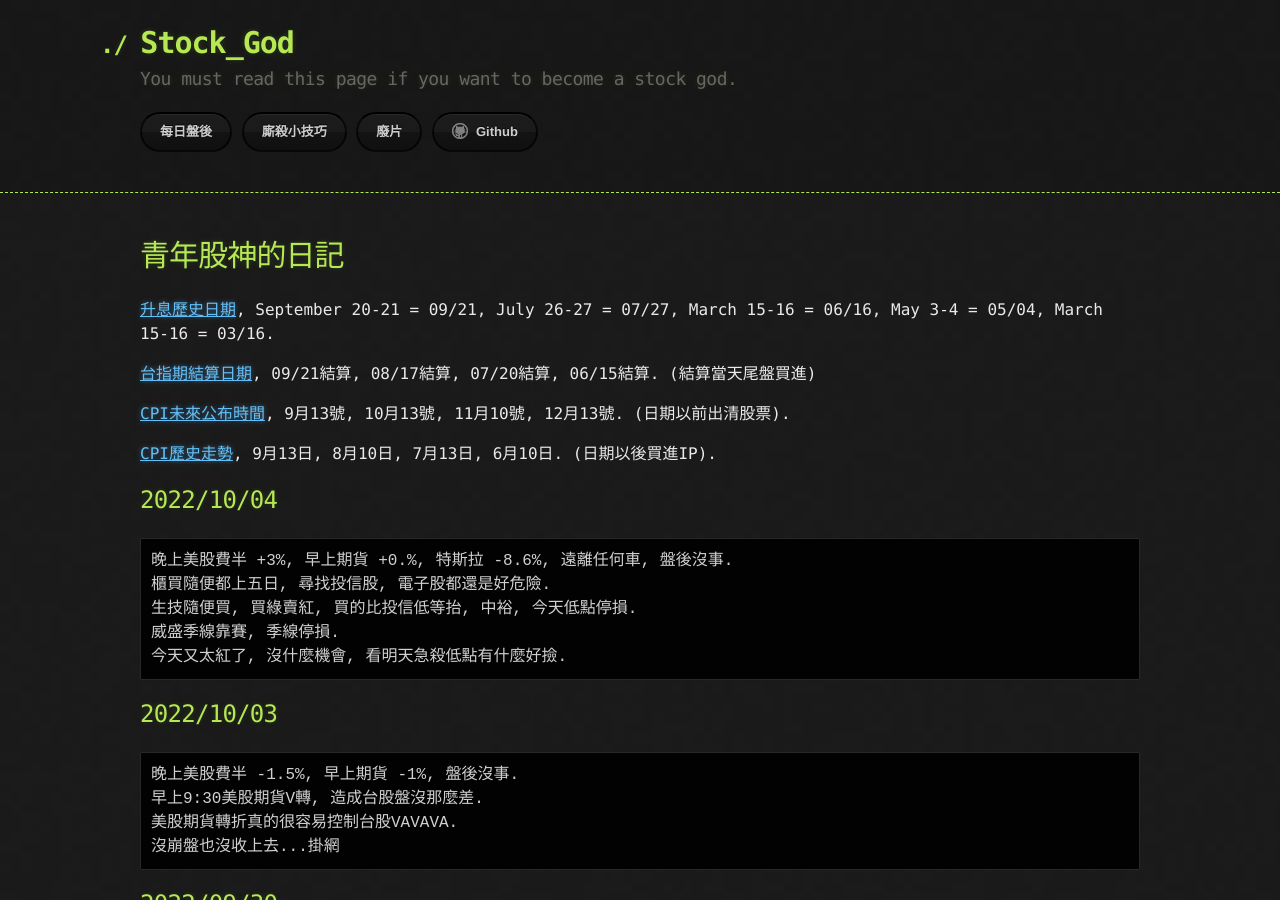
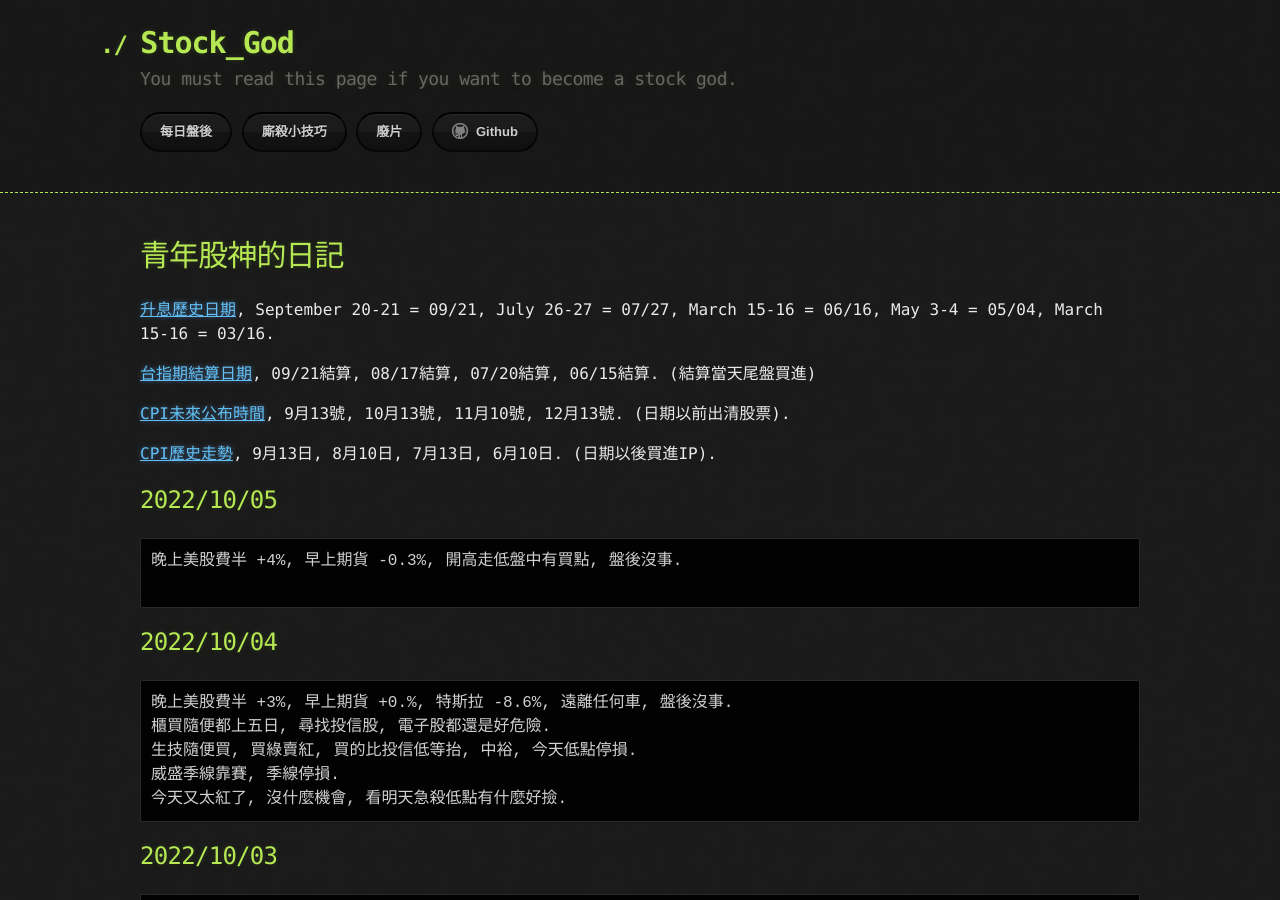
Before and after one commit to lepg5487/Stock_God, a Jekyll site: the page built from index.md, in a window 1280 px wide and 900 px high. Built offline with Jekyll 4.4.1, drawn with Linux system fonts in a browser that asks for light colours; our own code applies the rules of GitHub Pages for plain Markdown files.

Commit message:
Update index.md

````diff
--- a/index.md
+++ b/index.md
@@ -11,6 +11,12 @@ layout: testlayouts
 [CPI未來公布時間](https://chihyun.tw/cpi-release-date/), 9月13號, 10月13號, 11月10號, 12月13號. (日期以前出清股票).
 
 [CPI歷史走勢](https://hk.investing.com/economic-calendar/cpi-733), 9月13日, 8月10日, 7月13日, 6月10日. (日期以後買進IP).
+
+## 2022/10/05
+```
+晚上美股費半 +4%, 早上期貨 -0.3%, 開高走低盤中有買點, 盤後沒事.
+
+```
 
 ## 2022/10/04
 ```
````
